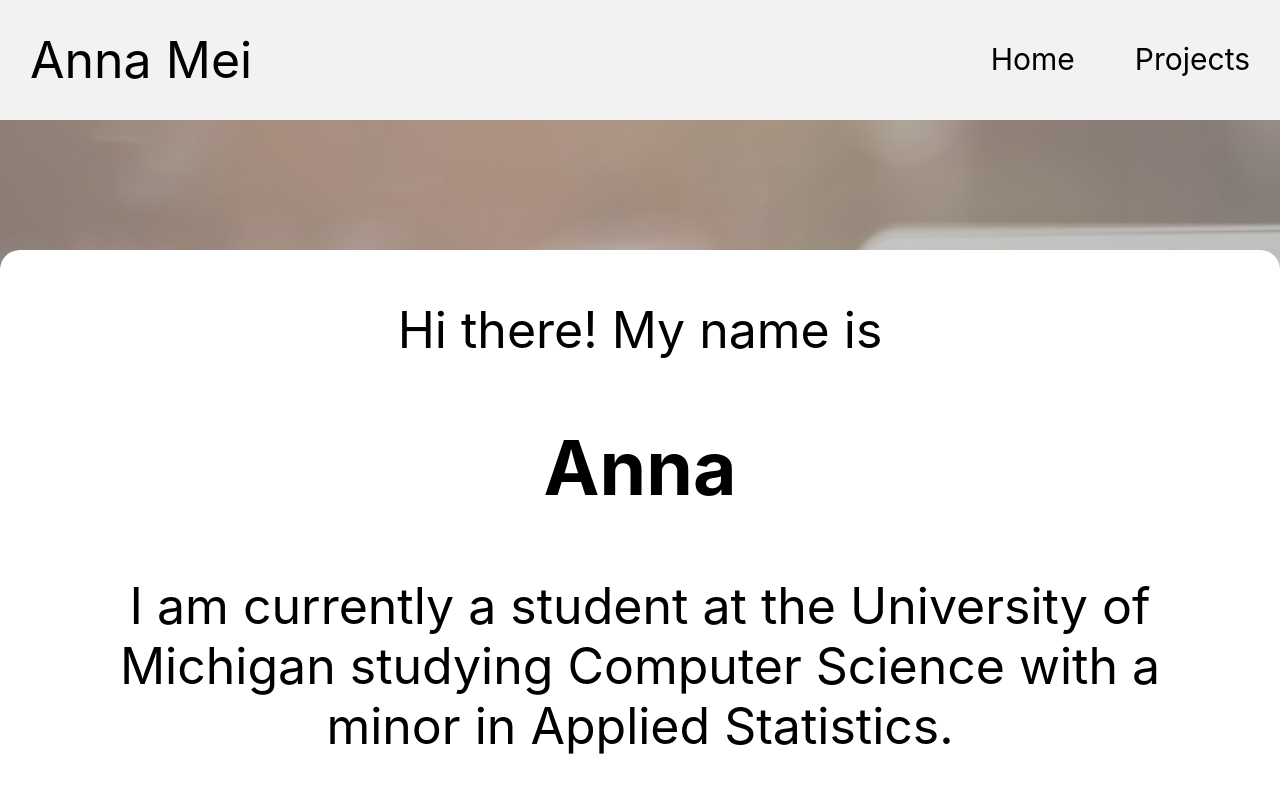
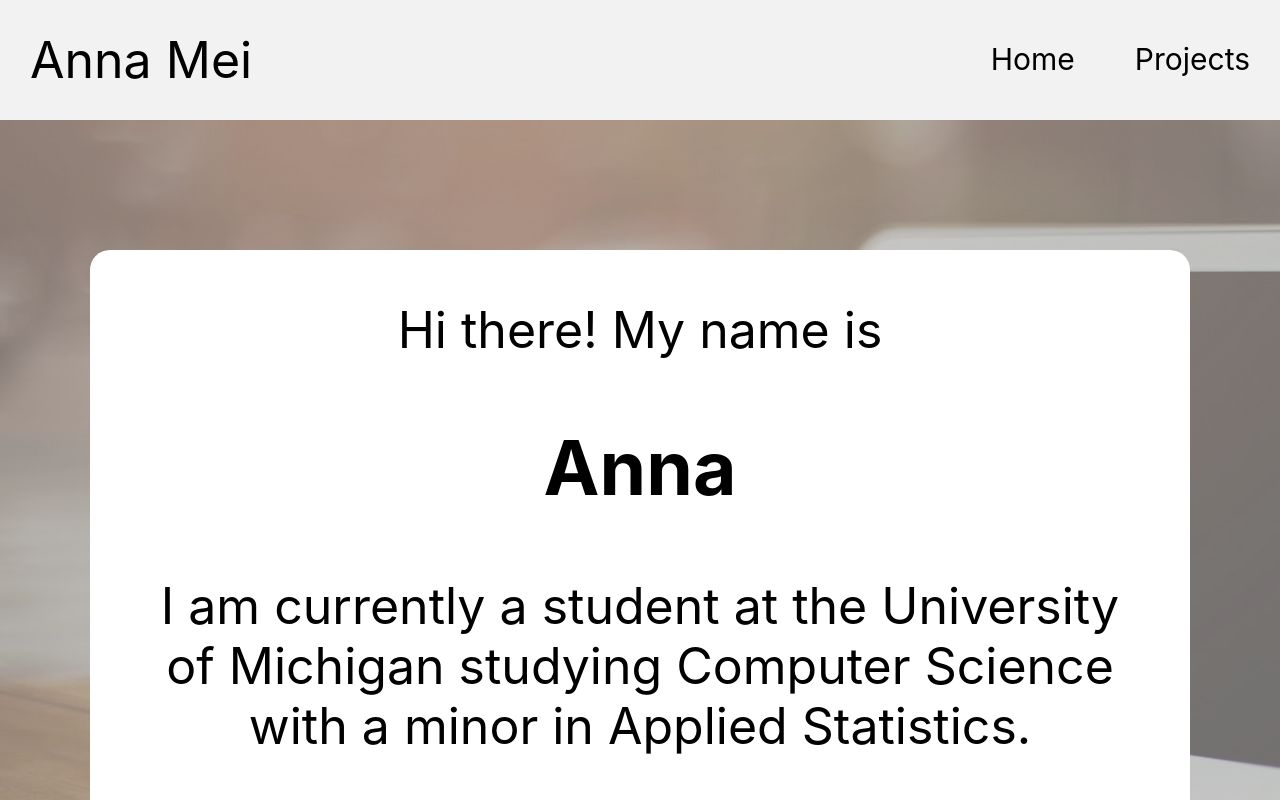
Before and after one commit to amei34/personal-website, a plain HTML site: page index.html in a window 1280 px wide. Shown: the top 800 px of the page. Drawn offline with Linux system fonts and the light colour scheme; files that its build step writes are made by us from their sources; files whose address does not match are found by name.

Commit message:
minor css revision pt.2

```diff
--- a/style.css
+++ b/style.css
@@ -52,8 +52,8 @@ body {
 }
 
 .home-box-inside {
-    width: 1300px;
-    height: 650px;
+    width: 1000px;
+    height: 690px;
     text-align: center;
     opacity: 1;
     background-color: white;
```
